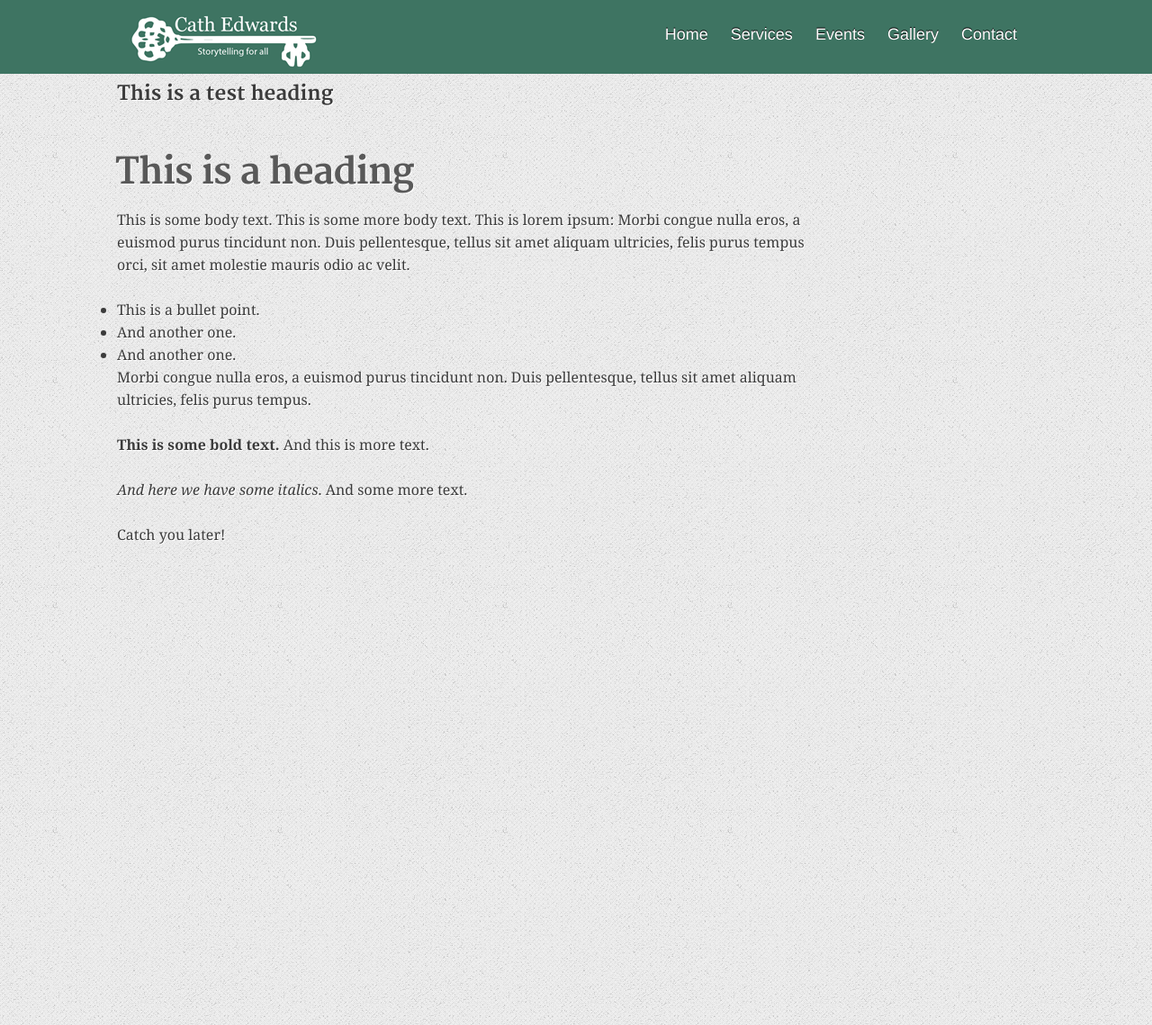
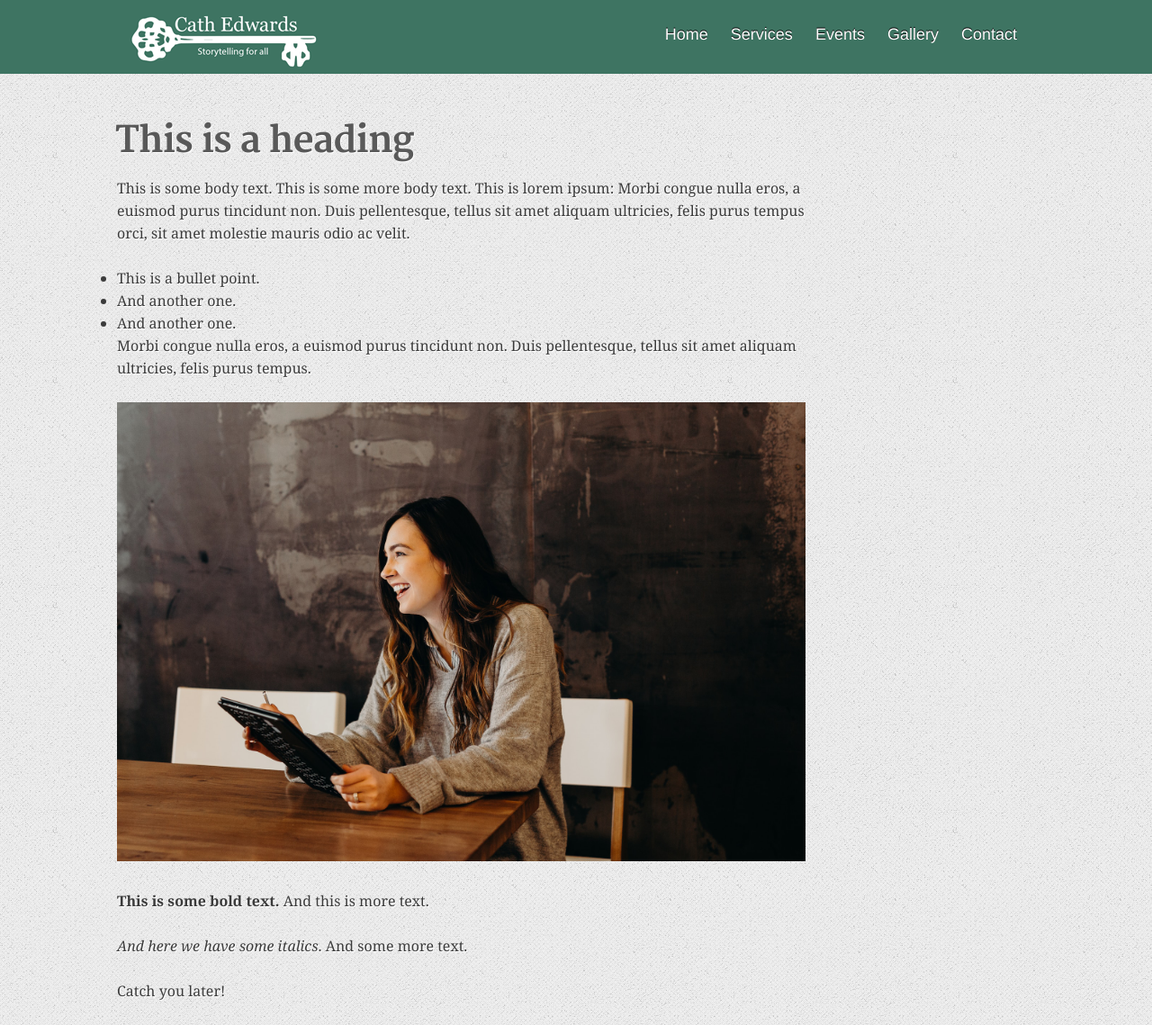
Before and after one commit to m3dwards/storytellingforall, a Jekyll site: the page built from _events/2024-04-01-this-is-the-title-field-is-static.md, in a window 1280 px wide. Shown: the whole page at 90% size. Built offline with Jekyll 4.4.1, drawn with Linux system fonts in a browser that asks for light colours; a script that is not in the unit is left out.

Commit message:
Image testing again

```diff
--- a/_events/2024-04-01-this-is-the-title-field-is-static.md
+++ b/_events/2024-04-01-this-is-the-title-field-is-static.md
@@ -4,15 +4,18 @@ title: This is the title field in Static
 description: "This is the description field in Static. "
 image: /images/brooke-cagle-jbwcenourcg-unsplash.jpg
 ---
+
 # This is a heading
 
 This is some body text. This is some more body text. This is lorem ipsum: Morbi congue nulla eros, a euismod purus tincidunt non. Duis pellentesque, tellus sit amet aliquam ultricies, felis purus tempus orci, sit amet molestie mauris odio ac velit.
 
-- This is a bullet point.
-- And another one.
-- And another one.
+-   This is a bullet point.
+-   And another one.
+-   And another one.
 
 Morbi congue nulla eros, a euismod purus tincidunt non. Duis pellentesque, tellus sit amet aliquam ultricies, felis purus tempus.
+
+![This is the image alt text.](/images/brooke-cagle-jbwcenourcg-unsplash.jpg "And this is the image title.")
 
 **This is some bold text.** And this is more text.
 
--- a/_layouts/default.html
+++ b/_layouts/default.html
@@ -5,11 +5,7 @@
     <body>
         {% include header.html %}
 
-        <div class="wrapper">
-            <h2>This is a test heading</h2>
-
-            {{ content }}
-        </div>
+        <div class="wrapper">{{ content }}</div>
 
         {% include footer.html %}
 
```
